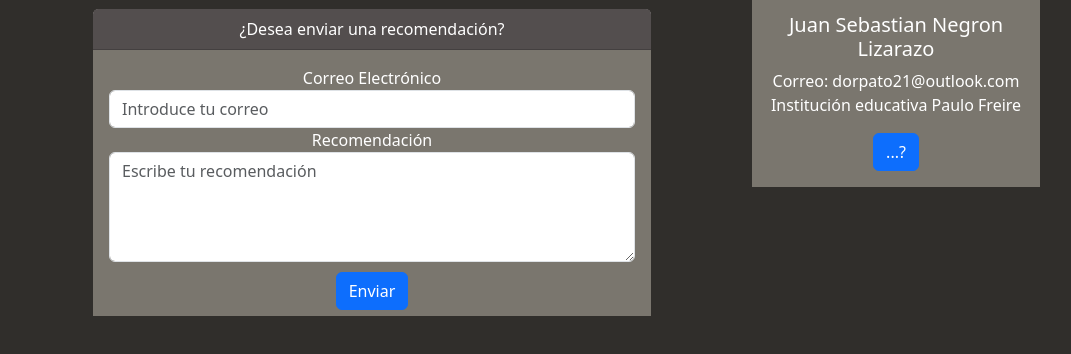
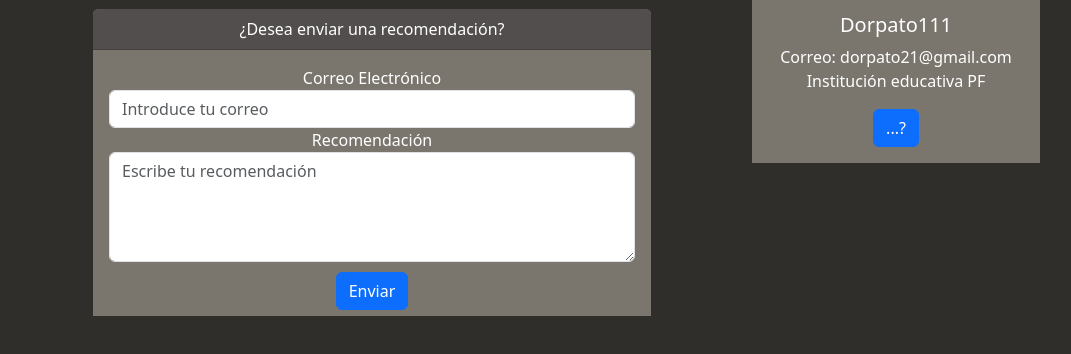
Before and after one commit to Dorpato111/DuckChess, a plain HTML site: page index.html in a window 1280 px wide. Shown: the part 2162-2516 px from the top of the page, without its empty margins (68-1139 px from the left). Drawn offline with Linux system fonts and the light colour scheme.

Commit message:
Update index.html

```diff
--- a/index.html
+++ b/index.html
@@ -135,8 +135,8 @@
                     <div class="card border-0 text-center mb-3" style="width: 18rem;">
                         <img src="https://i.imgur.com/cASlHbT.jpeg" class="card-img-top">
                         <div class="card-body ">
-                          <h5 class="card-title">Juan Sebastian Negron Lizarazo</h5>
-                          <p class="card-text">Correo: dorpato21@outlook.com <br> Institución educativa Paulo Freire</p>
+                          <h5 class="card-title">Dorpato111</h5>
+                          <p class="card-text">Correo: dorpato21@gmail.com <br> Institución educativa PF</p>
                           <a target="_blank" href="https://www.youtube.com/shorts/nYUn5M48e8A" class="btn btn-primary">...?</a>
                         </div>
                       </div>
```
